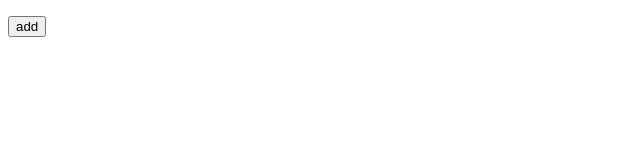
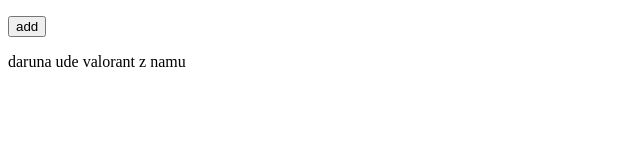
Before and after one commit to flinkozer/html, a plain HTML site: page index.html in a window 1280 px wide. Shown: the whole page, without its empty margins (0-640 px from the left). Drawn offline with Linux system fonts and the light colour scheme.

Commit message:
add daruna

```diff
--- a/index.html
+++ b/index.html
@@ -12,6 +12,9 @@
     <p id="text"></p>
     <button onclick="addtext()">add</button>
     <script src="index.js"></script>
+    <div class="daruna">
+        <p>daruna ude valorant z namu</p>
+    </div>
 
 </body>
 </html>
```
